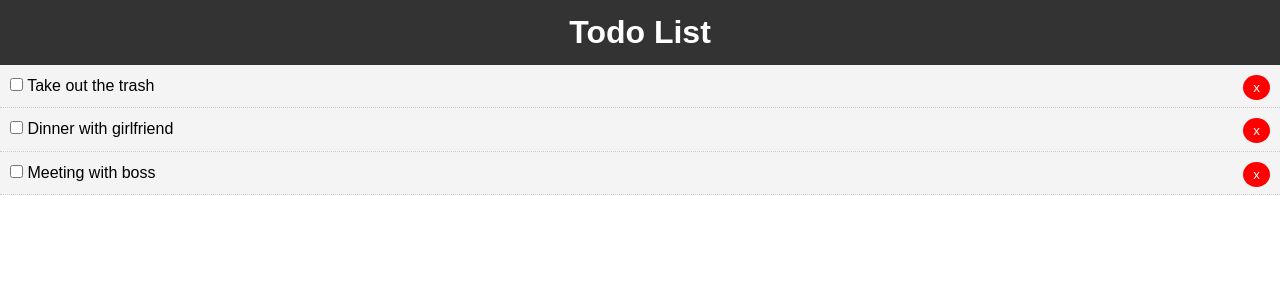
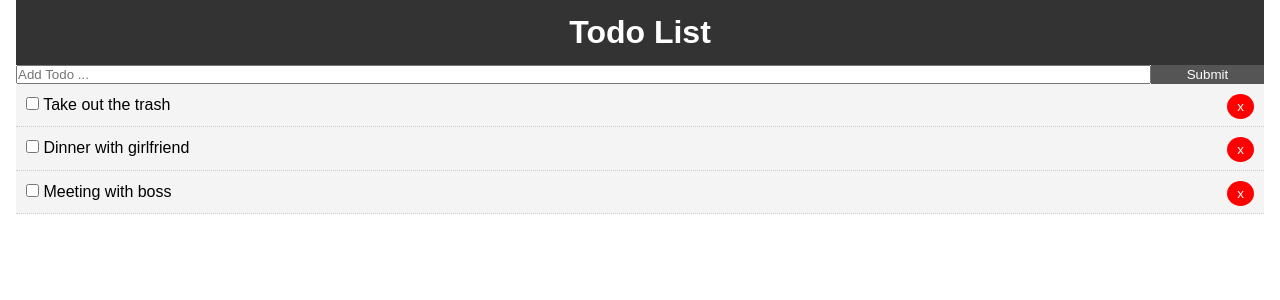
Before and after one commit to thaip-coder/Todo-react, a React (Create React App) app: page / in a window 1280 px wide. Shown: the top 300 px of the page. Built offline with nearby package versions, Linux system fonts and the light colour scheme.

Commit message:
some styling and implementing add todo function

```diff
--- a/src/App.css
+++ b/src/App.css
@@ -13,3 +13,19 @@
   color: #333;
   text-decoration: none;
 }
+
+.container {
+  padding: 0 1rem;
+}
+
+.btn {
+  display: inline-block;
+  border: none;
+  background: #555;
+  color: #fff;
+  cursor: pointer;
+}
+
+.btn:hover {
+  background: #666;
+}
--- a/src/App.js
+++ b/src/App.js
@@ -2,6 +2,7 @@
 import Header from './components/layout/Header'
 import './App.css';
 import Todos from './components/Todos'
+import AddTodo from './components/AddTodo'
 
 class App extends Component {
   state = {
@@ -48,8 +49,11 @@
   render() {
     return (
       <div className="App">
-        <Header />
-        <Todos todos={this.state.todos}  markComplete={this.markComplete} remove={this.remove}/>
+        <div className='container'>
+          <Header />
+          <AddTodo />
+          <Todos todos={this.state.todos}  markComplete={this.markComplete} remove={this.remove}/>
+        </div>
       </div>
     );
   };
--- /dev/null
+++ b/src/components/AddTodo.js
@@ -0,0 +1,32 @@
+import React, { Component } from 'react'
+
+export class AddTodo extends Component {
+    state = {
+        title: ''
+    }
+
+    onChange = (e) => this.setState({ title: e.target.value });
+
+    render() {
+        return (
+            <form style={{ display: 'flex' }}>
+                <input
+                type='text'
+                name='title'
+                style={{ flex: '10', paddiong: '5px'}}
+                placeholder='Add Todo ...'
+                value={this.state.title}
+                onChange={this.onChange}
+                />
+                <input
+                type='submit'
+                value='Submit'
+                className='btn'
+                style={{flex: '1'}}
+                />
+            </form>
+        )
+    }
+}
+
+export default AddTodo
```
